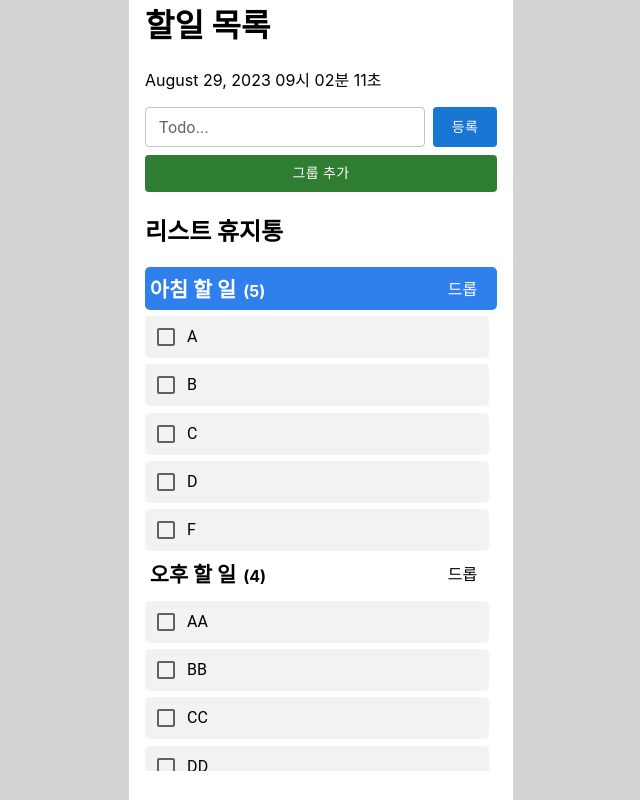
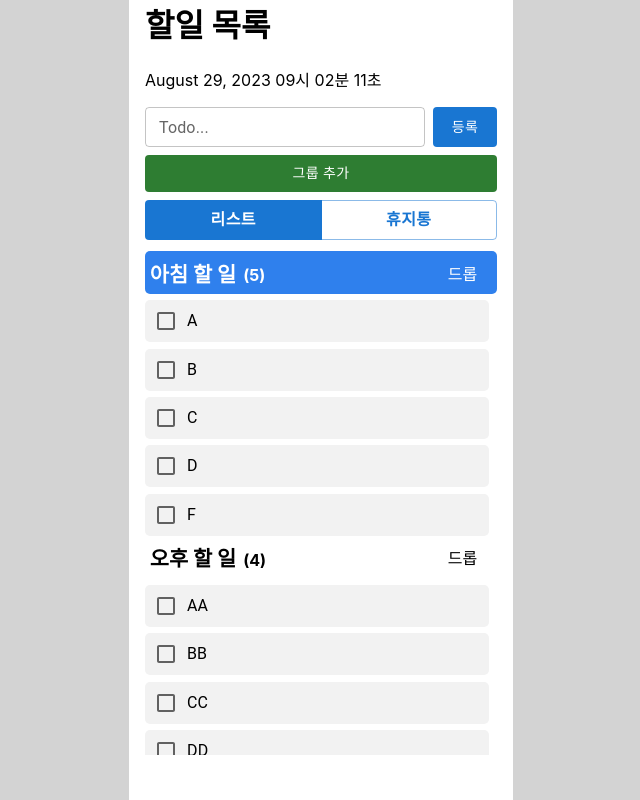
Before and after one commit to Sang-Gi/PTK_to-do-list, a React (Create React App) app: page / in a window 1280 px wide. Shown: the whole page, without its empty margins (319-959 px from the left). Built offline with nearby package versions, Linux system fonts and the light colour scheme.

Commit message:
feat: 리스트/휴지통 탭 이동

```diff
--- a/src/components/ToDoList.jsx
+++ b/src/components/ToDoList.jsx
@@ -1,12 +1,16 @@
 import styled from "styled-components";
 import { useRecoilState } from "recoil";
 import GroupList from "./GroupList";
-import { useEffect } from "react";
+import { useEffect, useState } from "react";
 import { fetchGetGroupList } from "../api/index";
 import { groupListState } from "../recoil/index";
+import ButtonGroup from "@mui/material/ButtonGroup";
+import Button from "@mui/material/Button";
+import { styled as mstyled } from "@mui/material/styles";
 
 export default function ToDoList() {
   const [groups, setGroups] = useRecoilState(groupListState);
+  const [tabStatus, setTabStatus] = useState("list");
 
   useEffect(() => {
     // fetch => group list 불러오기
@@ -22,14 +26,45 @@ export default function ToDoList() {
     fetchData();
   }, [setGroups]);
 
+  const handleHeaderAble = () => {
+    // TODO : 헤더 영역 비활성화 추가
+    setTabStatus("list");
+  };
+
+  const handleHeaderDisable = () => {
+    // TODO : 헤더 영역 비활성화 추가
+    setTabStatus("trash");
+  };
+
   return (
     <Root>
-      <h2>리스트 휴지통</h2>
-      <ListBox>
-        {groups.map((group) => {
-          return <GroupList key={group.groupId} group={group} />;
-        })}
-      </ListBox>
+      <ButtonGroup
+        disableElevation
+        variant="outlined"
+        sx={{ marginBottom: "0.7rem", width: "100%" }}
+      >
+        <CustomButton
+          variant={tabStatus === "list" ? "contained" : "outlined"}
+          onClick={handleHeaderAble}
+        >
+          리스트
+        </CustomButton>
+        <CustomButton
+          variant={tabStatus === "trash" ? "contained" : "outlined"}
+          onClick={handleHeaderDisable}
+        >
+          휴지통
+        </CustomButton>
+      </ButtonGroup>
+      {tabStatus === "list" && (
+        <ListBox>
+          {groups.map((group) => {
+            return <GroupList key={group.groupId} group={group} />;
+          })}
+        </ListBox>
+      )}
+      {/* TODO: 쓰레기통 리스트 추가 */}
+      {tabStatus === "trash" && <ListBox>쓰레기</ListBox>}
     </Root>
   );
 }
@@ -44,3 +79,9 @@ const ListBox = styled.div`
   height: 90%;
   overflow-y: auto;
 `;
+
+const CustomButton = mstyled(Button)`
+  width: 100%;
+  font-size: 1rem;
+  font-weight: bold;
+`;
```
